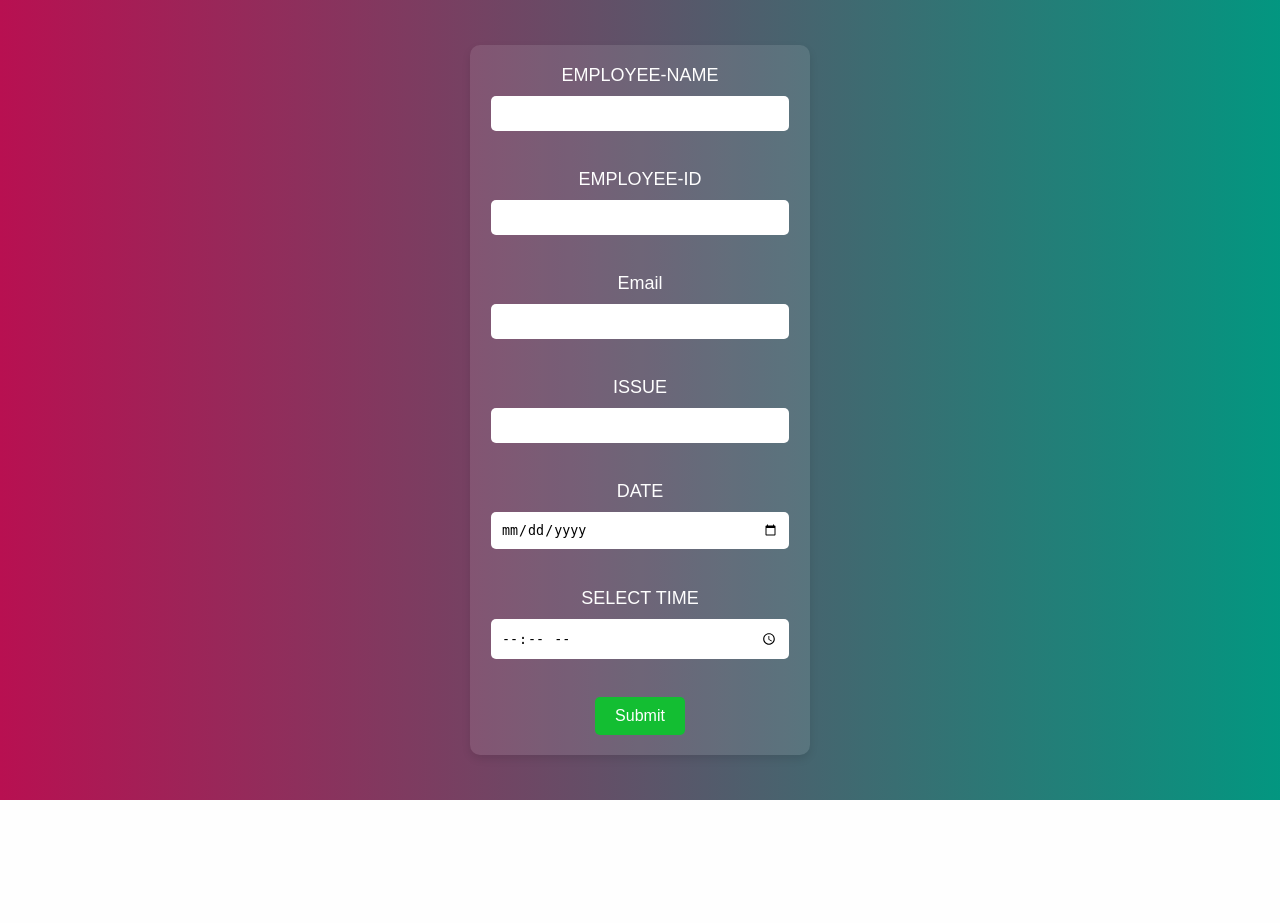
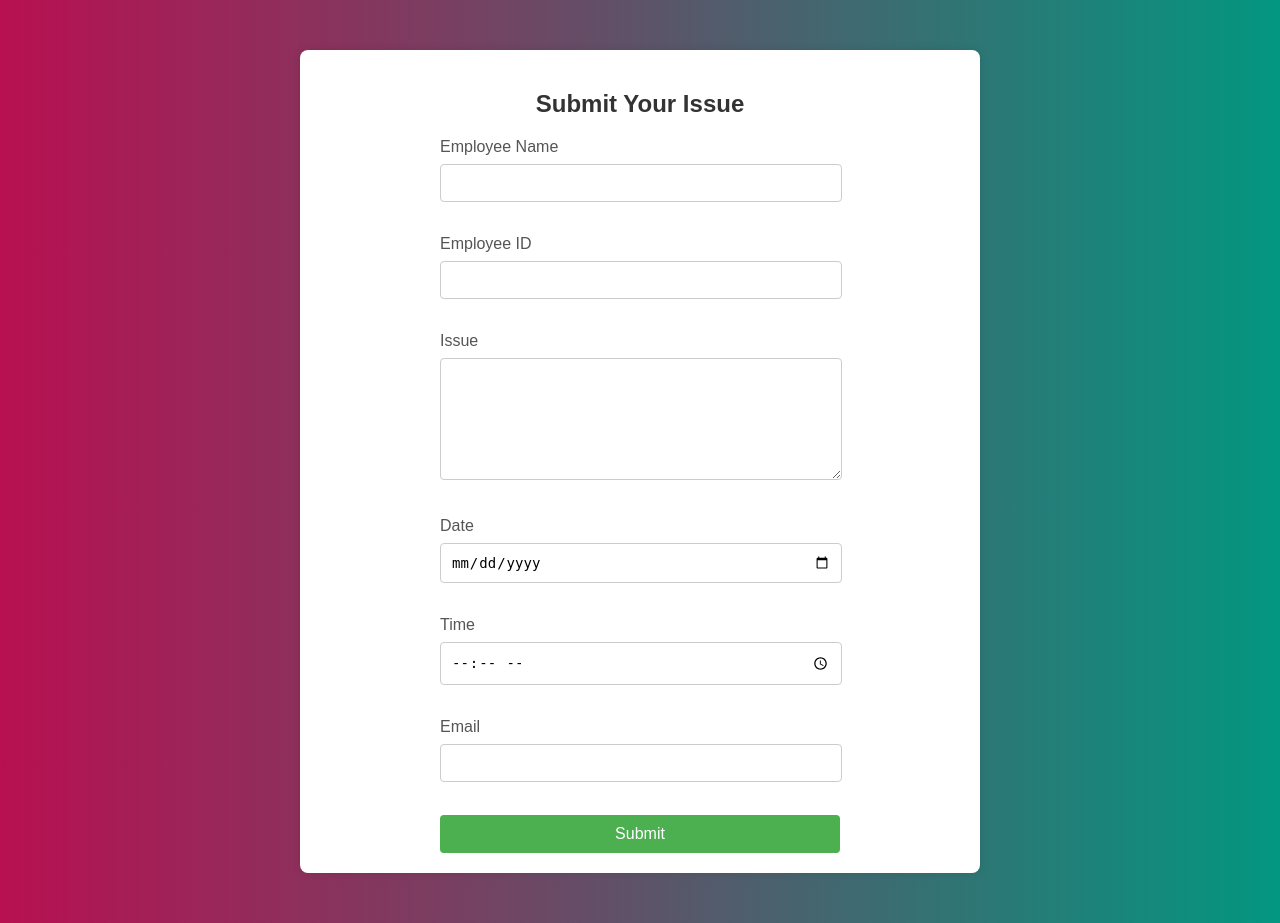
Before and after one commit to yogeshwar-2004y/vista-ticketing, a Flask app: page /employee in a window 1280 px wide. Before the commit the page ends 800 px from the top, so only its background shows below. Run offline with Flask 3, Linux system fonts and the light colour scheme.

Commit message:
vista commit

```diff
--- a/app.py
+++ b/app.py
@@ -7,6 +7,7 @@ from email.mime.text import MIMEText
 import matplotlib
 matplotlib.use('Agg')
 import matplotlib.pyplot as plt
+import random
 
 app = Flask(__name__)
 
@@ -14,6 +15,7 @@ USER_TICKETS_FILE = 'employee.xlsx'
 LOGIN_CREDENTIALS_FILE = 'login_credentials.xlsx'
 PASSCODE = "984228"
 
+# Initialize login credentials file if it does not exist
 if not os.path.exists(LOGIN_CREDENTIALS_FILE):
     workbook = Workbook()
     sheet = workbook.active
@@ -31,10 +33,11 @@ if not os.path.exists(LOGIN_CREDENTIALS_FILE):
         sheet.append(row)
     workbook.save(LOGIN_CREDENTIALS_FILE)
 
+# Initialize user tickets file if it does not exist
 if not os.path.exists(USER_TICKETS_FILE):
     workbook = Workbook()
     sheet = workbook.active
-    sheet.append(['Employee Name', 'Employee ID', 'Issue', 'Date', 'Time', 'IT Support', 'Resolution', 'Status'])
+    sheet.append(['Ticket Number', 'Employee Name', 'Employee ID', 'Issue', 'Date', 'Time', 'IT Support', 'Resolution', 'Status'])
     workbook.save(USER_TICKETS_FILE)
 
 def send_email(smtp_server, port, sender, password, recipient, subject, body):
@@ -53,6 +56,13 @@ def send_email(smtp_server, port, sender, password, recipient, subject, body):
         print("Email sent successfully!")
     except Exception as e:
         print(f"Failed to send email: {str(e)}")
+
+def generate_unique_ticket_number(sheet):
+    existing_numbers = {row[0] for row in sheet.iter_rows(min_row=2, values_only=True)}
+    while True:
+        ticket_number = random.randint(1000, 9999)
+        if ticket_number not in existing_numbers:
+            return ticket_number
 
 @app.route('/')
 def index():
@@ -91,24 +101,32 @@ def submit():
     date = request.form['edate']
     time = request.form['etime']
     email = request.form['email']
+
     workbook = load_workbook(USER_TICKETS_FILE)
     sheet = workbook.active
-    sheet.append([employee_name, employee_id, issue, date, time, '', '', 'Open'])
+    ticket_number = generate_unique_ticket_number(sheet)
+
+    sheet.append([ticket_number, employee_name, employee_id, issue, date, time, '', '', 'Open'])
     workbook.save(USER_TICKETS_FILE)
+
     subject = "Your Details Received"
-    body = f"Dear {employee_name},\n\nThank you for informing us of your issue: {issue}. We will review your request and get back to you shortly.\n\nBest regards,\nVISTA Engineering Solutions"
+    body = f"Dear {employee_name},\n\nThank you for informing us of your issue: {issue}. Your ticket number is {ticket_number}. We will review your request and get back to you shortly.\n\nBest regards,\nVISTA Engineering Solutions"
+
     send_email('smtp.gmail.com', 587, 'vistaes17@gmail.com', 'jqelrzqnlpaonqnd', email, subject, body)
+
     return redirect(url_for('thankyou'))
 
 @app.route('/delete_ticket', methods=['POST'])
 def delete_ticket():
-    index = int(request.form['index'])
+    ticket_number = int(request.form['ticket_number'])
     passcode = request.form['passcode']
     if passcode == PASSCODE:
         workbook = load_workbook(USER_TICKETS_FILE)
         sheet = workbook.active
-        if 1 <= index <= sheet.max_row - 1:
-            sheet.delete_rows(index + 1)
+        for row in sheet.iter_rows(min_row=2):
+            if row[0].value == ticket_number:
+                sheet.delete_rows(row[0].row)
+                break
         workbook.save(USER_TICKETS_FILE)
         return redirect(url_for('itsupport'))
     else:
@@ -130,15 +148,18 @@ def itsupport():
 
 @app.route('/update_ticket', methods=['POST'])
 def update_ticket():
-    index = int(request.form['index'])
+    ticket_number = int(request.form['ticket_number'])
     it_support = request.form['it_support']
     resolution = request.form['resolution']
     status = request.form['status']
     workbook = load_workbook(USER_TICKETS_FILE)
     sheet = workbook.active
-    sheet.cell(row=index + 1, column=6, value=it_support)
-    sheet.cell(row=index + 1, column=7, value=resolution)
-    sheet.cell(row=index + 1, column=8, value=status)
+    for row in sheet.iter_rows(min_row=2):
+        if row[0].value == ticket_number:
+            row[6].value = it_support
+            row[7].value = resolution
+            row[8].value = status
+            break
     workbook.save(USER_TICKETS_FILE)
     return redirect(url_for('thankyou'))
 
@@ -156,18 +177,23 @@ def admin():
     open_count = 0
     closed_count = 0
     for row in rows:
-        if row[7].lower() == 'open':
+        if row[8] is not None and row[8].lower() == 'open':
             open_count += 1
-        elif row[7].lower() == 'closed':
+        elif row[8] is not None and row[8].lower() == 'closed':
             closed_count += 1
+
     labels = ['Open Tickets', 'Closed Tickets']
     sizes = [open_count, closed_count]
     colors = ['#ff9999', '#66b3ff']
+
     fig1, ax1 = plt.subplots()
     ax1.pie(sizes, colors=colors, labels=labels, autopct='%1.1f%%', startangle=90)
     ax1.axis('equal')
+
     pie_chart_filename = 'static/pie_chart.png'
     plt.savefig(pie_chart_filename)
+    plt.close(fig1)
+
     return render_template('admin.html', rows=rows, columns=columns, pie_chart=pie_chart_filename)
 
 @app.route('/display')
@@ -180,9 +206,9 @@ def display():
     open_count = 0
     closed_count = 0
     for row in rows:
-        if row[7].lower() == 'open':
+        if row[8].lower() == 'open':
             open_count += 1
-        elif row[7].lower() == 'closed':
+        elif row[8].lower() == 'closed':
             closed_count += 1
     labels = ['Open Tickets', 'Closed Tickets']
     sizes = [open_count, closed_count]
@@ -213,30 +239,27 @@ def itemp():
     rows = data[1:]
     it_team_data = {}
     for row in rows:
-        it_support = row[5]
+        it_support = row[6]
         if it_support:
             if it_support not in it_team_data:
                 it_team_data[it_support] = []
-            it_team_data[it_support].append(row[:5])
+            it_team_data[it_support].append(row[:6])
     return render_template('itemp.html', it_team_data=it_team_data)
 
 @app.route('/total')
 def total():
-      # Load existing workbook and sheet
+    # Load existing workbook and sheet
     workbook = load_workbook(LOGIN_CREDENTIALS_FILE)
     sheet = workbook.active
-
     # Read the data from the sheet
     data = list(sheet.values)
     # Assuming the first row contains headers
     columns = data[0]
     rows = data[1:]  # Skip the header row
-
     # Extract only the relevant columns: Name, ID, Role
     relevant_data = []
     for row in rows:
         relevant_data.append((row[0], row[1], row[2]))  # Adjust indices based on your sheet's structure
-
     # Pass the enumerate function to the template
     return render_template('total.html', rows=relevant_data, enumerate=enumerate)
 
@@ -246,11 +269,9 @@ def delete_employee(index):
         # Load existing workbook and sheet
         workbook = load_workbook(LOGIN_CREDENTIALS_FILE)
         sheet = workbook.active
-
         # Read the data from the sheet
         data = list(sheet.values)
         rows = data[1:]  # Skip the header row
-
         # Delete the employee at the specified index
         if index <= len(rows):
             del rows[index - 1]  # Adjust index to match Python's zero-based indexing
@@ -258,13 +279,10 @@ def delete_employee(index):
             sheet = workbook.active
             sheet.delete_rows(index + 1)  # Adjust index to match Excel's one-based indexing
             workbook.save(LOGIN_CREDENTIALS_FILE)
-
         return redirect('/total')
     else:
         # Handle GET request, if needed
         pass
 
-
-
 if __name__ == '__main__':
     app.run(host='0.0.0.0', port='5500', debug=True)
--- a/static/emp.css
+++ b/static/emp.css
@@ -1,115 +1,77 @@
-/* General body styling */
+/* emp.css */
+
 body {
-    font-family: 'Arial', sans-serif;
+    font-family: Arial, sans-serif;
     background: linear-gradient(to right,rgb(184, 16, 81),hwb(171 1% 41%));
-    display: flex;
-    justify-content: center;
-    align-items: center;
-    height: 100vh;
     margin: 0;
-    color: rgb(254, 254, 254);
-    overflow: auto; /* Allows scrolling */
+    padding: 0;
 }
 
-/* Container styling */
 .container {
-    background-color: rgba(255, 255, 255, 0.1);
+    width: 50%;
+    margin: 50px auto;
+    background-color: #fff;
     padding: 20px;
-    border-radius: 10px;
-    box-shadow: 0 4px 8px rgba(0, 0, 0, 0.1);
-    width: 300px;
-    text-align: center;
-    opacity: 0;
-    transform: scale(0.9);
-    transition: all 0.5s ease-in-out;
-    position: relative; /* Add this */
+    border-radius: 8px;
+    box-shadow: 0 0 10px rgba(0, 0, 0, 0.1);
 }
 
-/* Label styling */
-label {
-    font-size: 18px;
-    margin-bottom: 10px;
-    display: block;
-    opacity: 0;
-    transform: translateX(-20px);
-    animation: slideInLeft 1s forwards;
+h2 {
+    text-align: center;
+    color: #333;
 }
 
-/* Input field styling */
-input[type="text"],
-input[type="number"],
-input[type="email"],
-input[type="date"],
-input[type="time"] {
-    width: calc(100% - 22px);
-    padding: 10px;
-    margin-bottom: 20px;
-    border: none;
-    border-radius: 5px;
-    outline: none;
-    opacity: 0;
-    transform: translateX(20px);
-    animation: slideInRight 1s forwards;
+.employee-form {
+    max-width: 400px;
+    margin: 0 auto;
 }
 
-input[type="submit"] {
-    background-color: hsl(131, 82%, 41%);
-    color: hwb(0 100% 0%);
-    padding: 10px 20px;
+label {
+    display: block;
+    margin-bottom: 8px;
+    color: #555;
+}
+
+input[type=text],
+input[type=number],
+input[type=email],
+textarea,
+input[type=date],
+input[type=time] {
+    width: calc(100% - 20px);
+    padding: 10px;
+    margin-bottom: 15px;
+    border: 1px solid #ccc;
+    border-radius: 4px;
+    font-size: 14px;
+}
+
+textarea {
+    resize: vertical; /* Allow vertical resizing */
+    min-height: 100px; /* Minimum height of textarea */
+}
+
+.submit-btn {
+    width: 100%;
+    padding: 10px;
+    background-color: #4CAF50;
+    color: white;
     border: none;
-    border-radius: 5px;
+    border-radius: 4px;
     cursor: pointer;
     font-size: 16px;
-    transition: background-color 0.3s ease;
-    opacity: 0;
-    transform: translateY(20px);
-    animation: slideIn 1s forwards;
 }
 
-input[type="submit"]:hover {
-    background-color: #00a844;
+.submit-btn:hover {
+    background-color: #45a049;
 }
 
-/* Keyframe animations */
-@keyframes fadeIn {
-    to {
-        opacity: 1;
+.submit-btn:active {
+    background-color: #3e8e41;
+}
+
+@media (max-width: 600px) {
+    .container {
+        width: 80%;
     }
 }
-
-@keyframes slideInLeft {
-    to {
-        opacity: 1;
-        transform: translateX(0);
-    }
-}
-
-@keyframes slideInRight {
-    to {
-        opacity: 1;
-        transform: translateX(0);
-    }
-}
-
-@keyframes slideIn {
-    to {
-        opacity: 1;
-        transform: translateY(0);
-    }
-}
-
-/* Staggered animation delays */
-label:nth-child(1) { animation-delay: 1.0s; }
-label:nth-child(3) { animation-delay: 1.2s; }
-label:nth-child(5) { animation-delay: 1.4s; }
-label:nth-child(7) { animation-delay: 1.6s; }
-label:nth-child(9) { animation-delay: 1.8s; }
-label:nth-child(11) { animation-delay: 2.0s; }
-
-input:nth-child(2) { animation-delay: 1.1s; }
-input:nth-child(4) { animation-delay: 1.3s; }
-input:nth-child(6) { animation-delay: 1.5s; }
-input:nth-child(8) { animation-delay: 1.7s; }
-input:nth-child(10) { animation-delay: 1.9s; }
-input:nth-child(12) { animation-delay: 2.1s; }
-input[type="submit"] { animation-delay: 2.3s; }
--- a/templates/admin.html
+++ b/templates/admin.html
@@ -21,6 +21,7 @@
             <table id="ticket-table">
                 <thead>
                     <tr>
+                        <th>Ticket Number</th>
                         <th>Employee Name</th>
                         <th>Employee ID</th>
                         <th>Issue</th>
@@ -42,6 +43,7 @@
                         <td>{{ row[5] }}</td>
                         <td>{{ row[6] }}</td>
                         <td>{{ row[7] }}</td>
+                        <td>{{ row[8] }}</td>
 
                     </tr>
                     {% endfor %}
--- a/templates/employee.html
+++ b/templates/employee.html
@@ -3,47 +3,32 @@
 <head>
     <meta charset="UTF-8">
     <meta name="viewport" content="width=device-width, initial-scale=1.0">
-    <title>VISTA-TICKETING</title>
+    <title>Employee - Submit Ticket</title>
     <link rel="stylesheet" href="../static/emp.css">
-    <script>
-        function validateForm() {
-            const fname = document.getElementById('fname').value;
-            const eid = document.getElementById('eid').value;
-            const email = document.getElementById('email').value;
-            const eiss = document.getElementById('eiss').value;
-            const edate = document.getElementById('edate').value;
-            const etime = document.getElementById('etime').value;
-
-            if (!fname || !eid || !email || !eiss || !edate || !etime) {
-                alert('All fields are required!');
-                return false;
-            }
-            return true;
-        }
-
-        document.addEventListener('DOMContentLoaded', function() {
-            const container = document.querySelector('.container');
-            container.style.opacity = '1';
-            container.style.transform = 'scale(1)';
-        });
-    </script>
 </head>
 <body>
     <div class="container">
-        <form action="{{ url_for('submit') }}" method="post" onsubmit="return validateForm()">
-            <label for="fname">EMPLOYEE-NAME</label>
+        <h2>Submit Your Issue</h2>
+        <form action="{{ url_for('submit') }}" method="post" class="employee-form">
+            <label for="fname">Employee Name</label>
             <input type="text" id="fname" name="fname" required><br><br>
-            <label for="eid">EMPLOYEE-ID</label>
+
+            <label for="eid">Employee ID</label>
             <input type="number" id="eid" name="eid" required><br><br>
+
+            <label for="eiss">Issue</label>
+            <textarea id="eiss" name="eiss" required></textarea><br><br>
+
+            <label for="edate">Date</label>
+            <input type="date" id="edate" name="edate" required><br><br>
+
+            <label for="etime">Time</label>
+            <input type="time" id="etime" name="etime" required><br><br>
+
             <label for="email">Email</label>
             <input type="email" id="email" name="email" required><br><br>
-            <label for="eiss">ISSUE</label>
-            <input type="text" id="eiss" name="eiss" required><br><br>
-            <label for="edate">DATE</label>
-            <input type="date" id="edate" name="edate" required><br><br>
-            <label for="etime">SELECT TIME</label>
-            <input type="time" id="etime" name="etime" required><br><br>
-            <input type="submit" value="Submit">
+
+            <input type="submit" value="Submit" class="submit-btn">
         </form>
     </div>
 </body>
--- a/templates/itemp.html
+++ b/templates/itemp.html
@@ -22,7 +22,7 @@
                     <td>
                         <ul>
                             {% for ticket in tickets %}
-                                <li>Employee Name: {{ ticket[0] }}, Employee ID: {{ ticket[1] }}, Issue: {{ ticket[2] }}, Date: {{ ticket[3] }}, Time: {{ ticket[4] }}</li>
+                                <li>Employee Name: {{ ticket[1] }}, Employee ID: {{ ticket[2] }}, Issue: {{ ticket[3] }}, Date: {{ ticket[4] }}, Time: {{ ticket[5] }}</li>
                             {% endfor %}
                         </ul>
                     </td>
```
Also changed, not shown: static/it.css (+4 -3 lines), templates/display.html (+5 -50 lines), templates/itsupport.html (+25 -15 lines), templates/superuser.html (+7 -2 lines), static/pie_chart.png, 4 other files.
